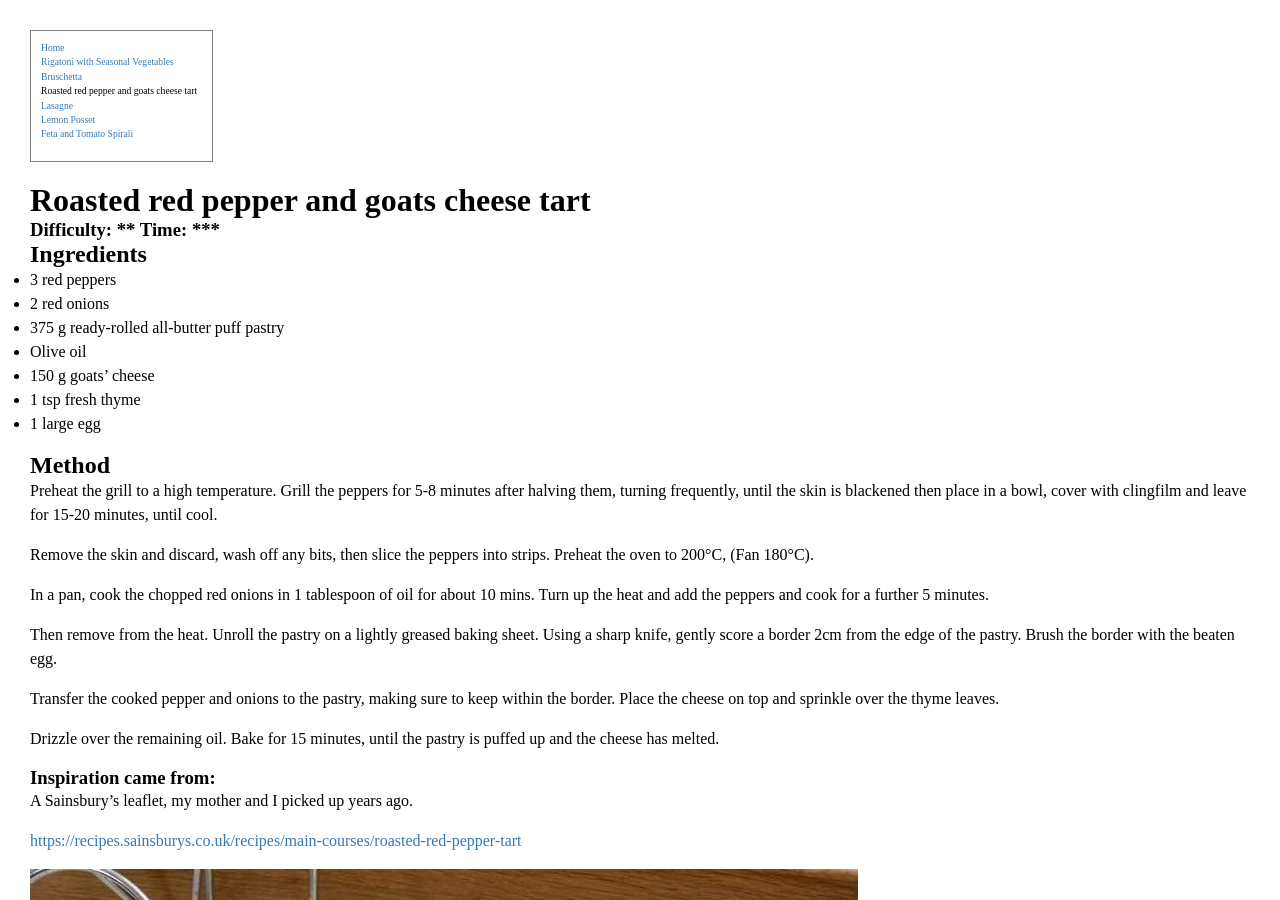
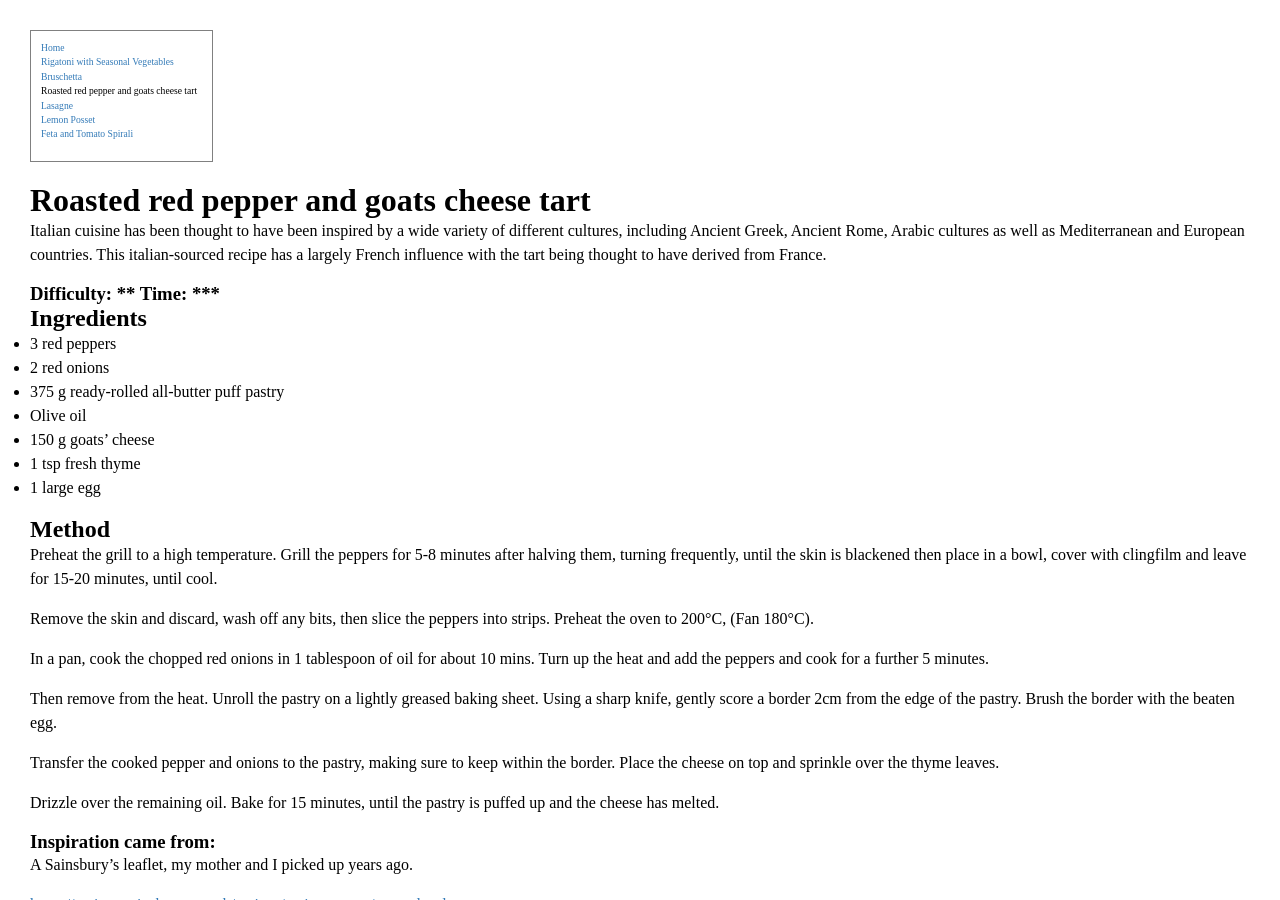
Before and after one commit to Hol1999/Hollyrecipewebsite, a Jekyll site: the page built from _recipes/recipe2.md, in a window 1280 px wide and 900 px high. Built offline with Jekyll 4.4.1, drawn with Linux system fonts in a browser that asks for light colours.

Commit message:
Update Recipes “recipe2”

```diff
--- a/_recipes/recipe2.md
+++ b/_recipes/recipe2.md
@@ -6,6 +6,8 @@ layout: recipe
 published: true
 tags: null
 ---
+Italian cuisine has been thought to have been inspired by a wide variety of different cultures, including Ancient Greek, Ancient Rome, Arabic cultures as well as Mediterranean and European countries. This italian-sourced recipe has a largely French influence with the tart being thought to have derived from France.
+
 ### Difficulty: \*\* Time: \*\**
 
 ## Ingredients
```
